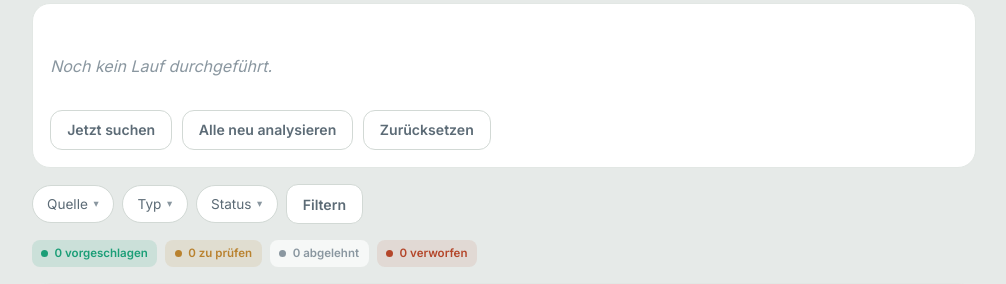
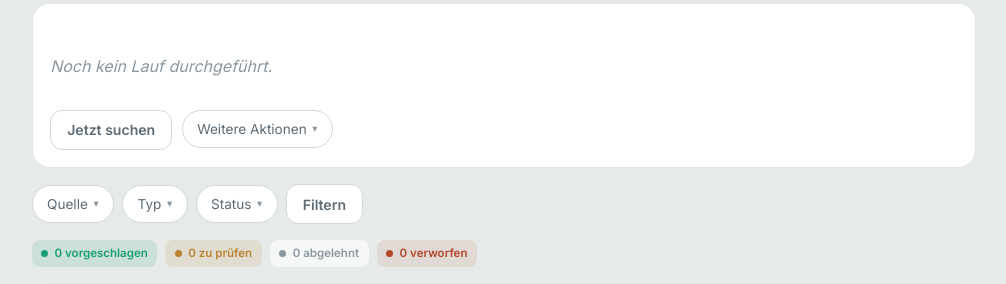
Before and after one commit to lolap92/praemien-tracker, a FastAPI app: page /vorschlaege in a window 1280 px wide. Shown: the part 172-456 px from the top of the page, without its empty margins (136-1142 px from the left). Run offline with FastAPI, Linux system fonts and the light colour scheme.

Commit message:
"Alle neu analysieren"/"Zurücksetzen" ins Dropdown "Weitere Aktionen" verschoben
Standardmäßig ist neben "Jetzt suchen" jetzt nur noch ein schmales Dropdown
"Weitere Aktionen" sichtbar, das erst per Klick die beiden selteneren und
riskanteren Buttons zeigt (Neu-Analyse kostet spürbar mehr API-Aufrufe,
Zurücksetzen löscht unwiderruflich). Gleiches Dropdown-Muster wie die
bestehenden Quelle/Typ/Status-Filter auf derselben Seite.

Co-Authored-By: Claude Sonnet 5 <noreply@anthropic.com>
Claude-Session: https://claude.ai/code/session_01LLiJPKEpvHjscqXUDXTuzG

```diff
--- a/praemien_tracker/app/praemien_tracker/static/css/style.css
+++ b/praemien_tracker/app/praemien_tracker/static/css/style.css
@@ -1560,6 +1560,64 @@ table.lauf-tabelle tr:hover {
   margin-top: 0.8rem;
 }
 
+/* "Alle neu analysieren"/"Zurücksetzen" stecken standardmäßig eingeklappt in
+   diesem Dropdown, damit im Alltag nur "Jetzt suchen" ins Auge fällt - beide
+   sind seltener gebraucht und lösen bei Fehlklick teuren Neu-Abgleich bzw.
+   unwiderrufliches Löschen aus. Styling bewusst identisch zu .multi-filter
+   (gleiches Dropdown-Muster, schon an anderer Stelle auf der Seite etabliert). */
+.lauf-weitere-aktionen {
+  position: relative;
+}
+
+.lauf-weitere-aktionen > summary {
+  list-style: none;
+  cursor: pointer;
+  padding: 0.5rem 0.9rem;
+  border-radius: 20px;
+  border: 1px solid var(--line-strong);
+  background: var(--surface);
+  color: var(--ink-soft);
+  font-size: 0.85rem;
+  display: inline-flex;
+  align-items: center;
+  gap: 0.35rem;
+}
+
+.lauf-weitere-aktionen > summary::-webkit-details-marker {
+  display: none;
+}
+
+.lauf-weitere-aktionen > summary::after {
+  content: "▾";
+  font-size: 0.65rem;
+  color: var(--ink-faint);
+}
+
+.lauf-weitere-aktionen[open] > summary {
+  border-color: var(--accent);
+  color: var(--ink);
+}
+
+.lauf-weitere-aktionen-panel {
+  position: absolute;
+  top: calc(100% + 6px);
+  left: 0;
+  z-index: 20;
+  background: var(--surface);
+  border: 1px solid var(--line-strong);
+  border-radius: 14px;
+  padding: 0.6rem;
+  min-width: 190px;
+  box-shadow: 0 12px 30px rgba(0, 0, 0, 0.14);
+  display: flex;
+  flex-direction: column;
+  gap: 0.5rem;
+}
+
+.lauf-weitere-aktionen-panel button {
+  width: 100%;
+}
+
 .chip.lauf-erfolgreich {
   color: var(--st-done);
   background: rgba(27, 158, 119, 0.13);
--- a/praemien_tracker/app/praemien_tracker/templates/vorschlaege.html
+++ b/praemien_tracker/app/praemien_tracker/templates/vorschlaege.html
@@ -98,8 +98,13 @@
     <form method="post" action="vorschlaege/jetzt-suchen">
       <button type="submit" class="secondary">Jetzt suchen</button>
     </form>
-    <button type="button" class="secondary" onclick="document.getElementById('dlg-neu-analysieren').showModal()">Alle neu analysieren</button>
-    <button type="button" class="secondary" onclick="document.getElementById('dlg-zuruecksetzen').showModal()">Zurücksetzen</button>
+    <details class="lauf-weitere-aktionen">
+      <summary>Weitere Aktionen</summary>
+      <div class="lauf-weitere-aktionen-panel">
+        <button type="button" class="secondary" onclick="document.getElementById('dlg-neu-analysieren').showModal()">Alle neu analysieren</button>
+        <button type="button" class="secondary" onclick="document.getElementById('dlg-zuruecksetzen').showModal()">Zurücksetzen</button>
+      </div>
+    </details>
   </div>
   {% endif %}
 </div>
--- a/praemien_tracker/config.yaml
+++ b/praemien_tracker/config.yaml
@@ -1,5 +1,5 @@
 name: "Prämien-Tracker"
-version: "2.22.0"
+version: "2.22.1"
 slug: "praemien_tracker"
 description: "Private Übersicht und Verwaltung von Bank-Prämien-Deals"
 url: "https://github.com/lolap92/praemien-tracker"
```
Also changed, not shown: praemien_tracker/CHANGELOG.md.
